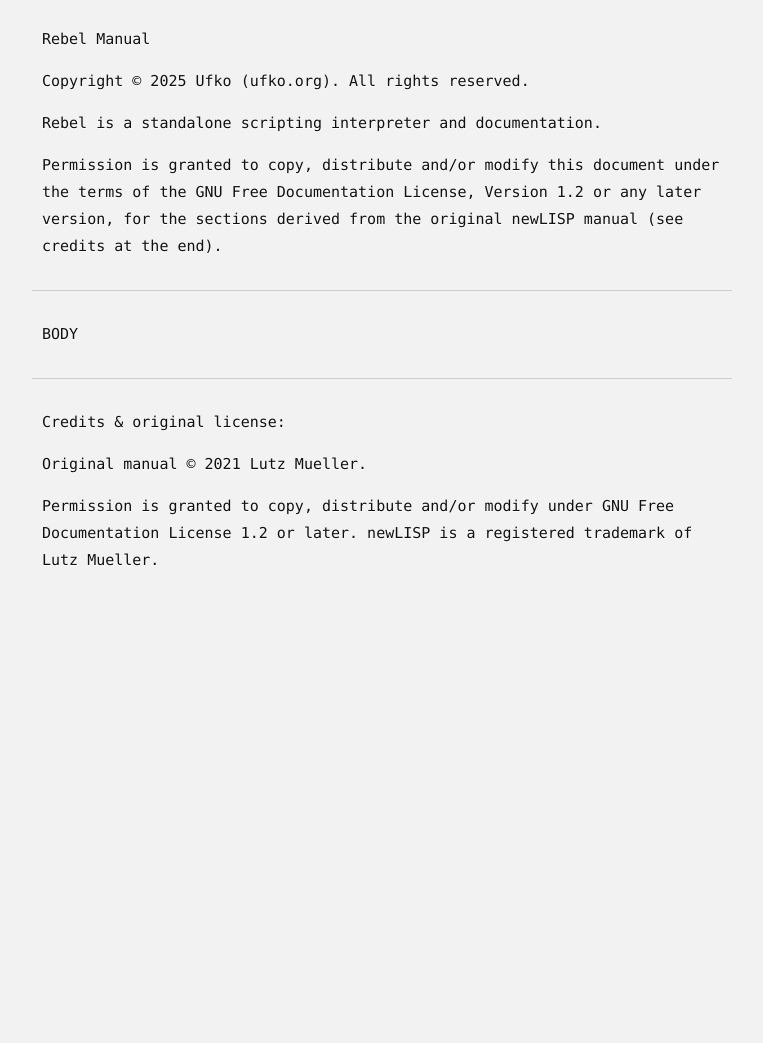
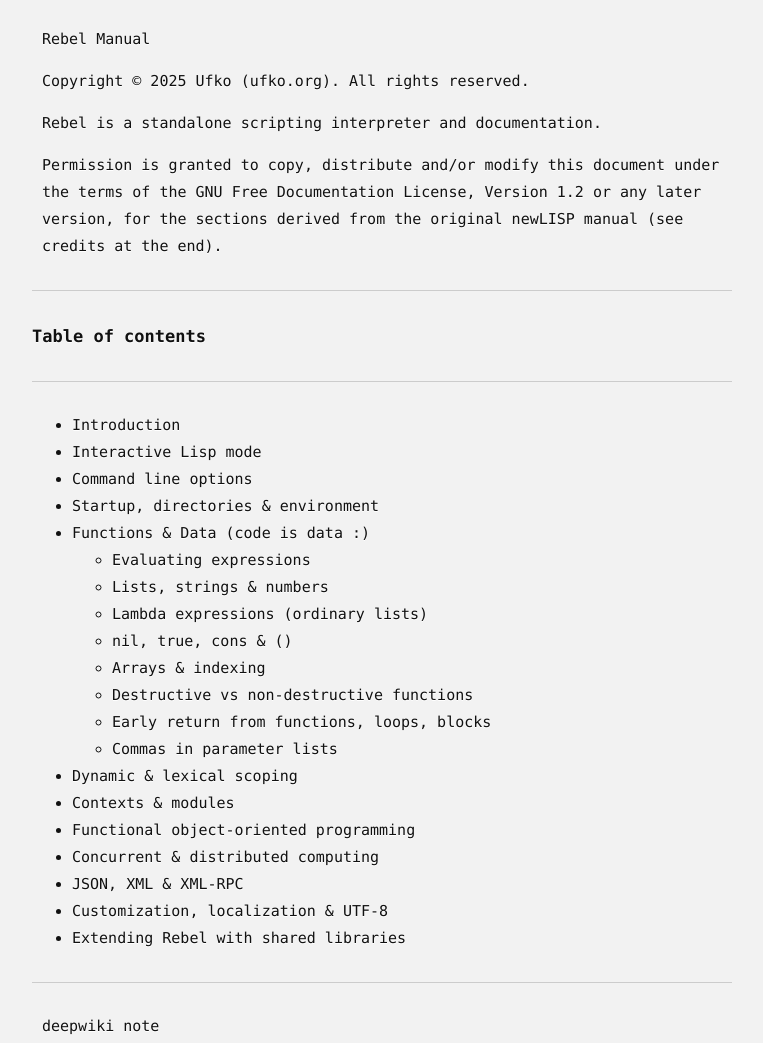
Before and after one commit to ufko-org/rebel, a plain HTML site: page docs/manual.html in a window 1280 px wide. Shown: the top 1043 px of the page, without its empty margins (258-1021 px from the left). Before the commit the page ends 800 px from the top, so only its background shows below. Drawn offline with Linux system fonts and the light colour scheme.

Commit message:
Manual TOC

```diff
--- a/docs/manual.html
+++ b/docs/manual.html
@@ -9,8 +9,7 @@
 </head>
 <body>
 <p>Rebel Manual</p>
-<p>Copyright © 2025 Ufko (ufko.org).  All rights reserved.<br/>
-</p>
+<p>Copyright © 2025 Ufko (ufko.org).  All rights reserved.  </p>
 <p>Rebel is a standalone scripting interpreter and
 documentation.</p>
 <p>Permission is granted to copy, distribute and&#47;or modify this
@@ -19,7 +18,35 @@ License, Version 1.2 or any later version, for the sections
 derived from the original newLISP manual (see credits at the
 end).</p>
 <hr/>
-<p>BODY</p>
+<h2 id="table-of-contents">Table of contents</h2>
+<hr/>
+<ul>
+<li>Introduction</li>
+<li>Interactive Lisp mode</li>
+<li>Command line options</li>
+<li>Startup, directories &#38; environment</li>
+<li>Functions &#38; Data
+(code is data :)
+<ul>
+<li>Evaluating expressions</li>
+<li>Lists, strings &#38; numbers</li>
+<li>Lambda expressions (ordinary lists)</li>
+<li>nil, true, cons &#38; ()</li>
+<li>Arrays &#38; indexing</li>
+<li>Destructive vs non-destructive functions</li>
+<li>Early return from functions, loops, blocks</li>
+<li>Commas in parameter lists</li>
+</ul></li>
+<li>Dynamic &#38; lexical scoping</li>
+<li>Contexts &#38; modules</li>
+<li>Functional object-oriented programming</li>
+<li>Concurrent &#38; distributed computing</li>
+<li>JSON, XML &#38; XML-RPC</li>
+<li>Customization, localization &#38; UTF-8</li>
+<li>Extending Rebel with shared libraries</li>
+</ul>
+<hr/>
+<p>deepwiki note</p>
 <hr/>
 <p>Credits &#38; original license:</p>
 <p>Original manual © 2021 Lutz Mueller.  </p>
```
Also changed, not shown: 1 other file.
